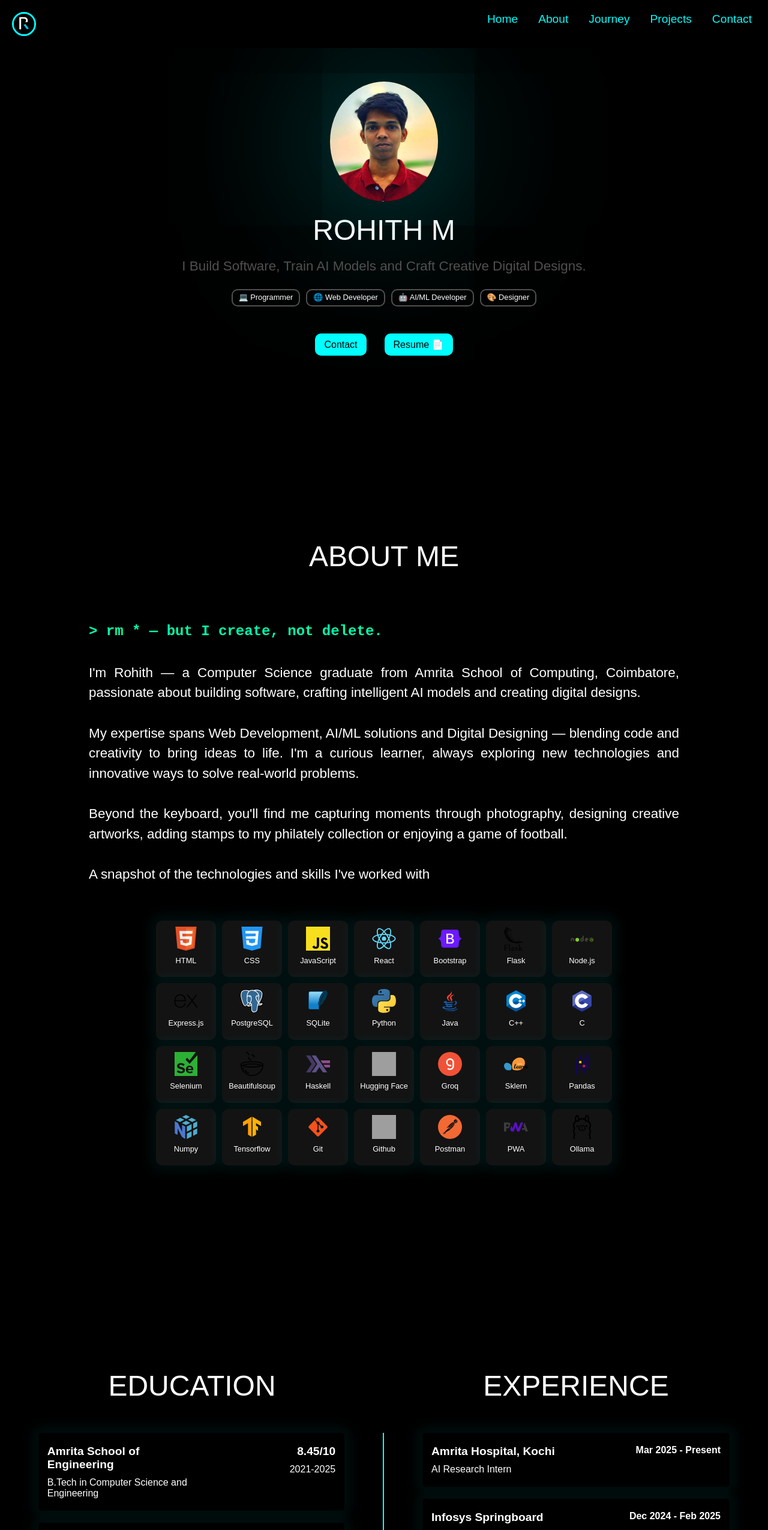
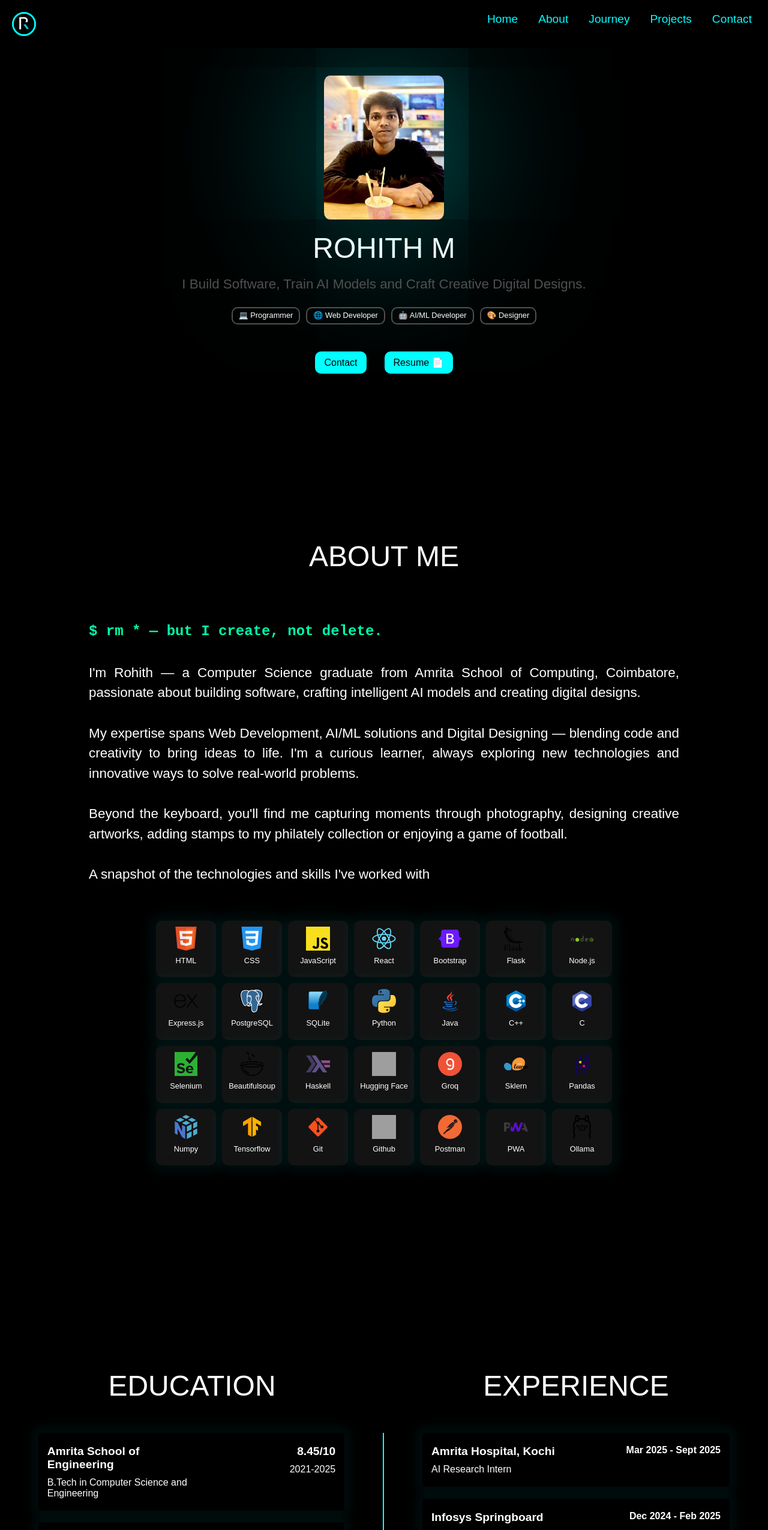
Before and after one commit to ROHITH-M10/MyPortfolio, a React (Create React App) app: page / in a window 1280 px wide. Shown: the top 2551 px of the page at 60% size. Built offline with nearby package versions, Linux system fonts and the light colour scheme; grey boxes are pictures that could not be loaded; what @cursorify/react would draw is missing.

Commit message:
exp update, avatar update, small updates

```diff
--- a/src/App.jsx
+++ b/src/App.jsx
@@ -20,10 +20,10 @@ function App() {
     AOS.init({
       duration: 1200,        // Animations run for 1200ms
       easing: 'ease-in-out', // Smooth easing
-      offset: 100,           // Trigger when element is 100px from viewport
-      once: false,           // Animation will run every time you scroll
+      offset: 0,           // Trigger when element is 100px from viewport
+      once: true,           // Animation will run every time you scroll
       mirror: true,          // Animate when scrolling back
-      delay: 300,            // 300ms delay for all animations
+      delay: 10,            // 300ms delay for all animations
       anchorPlacement: 'center-bottom', // Anchor element at the center-bottom
     });
   }, []);
--- a/src/assets/data/experienceData.json
+++ b/src/assets/data/experienceData.json
@@ -3,7 +3,7 @@
         "company": "Amrita Hospital, Kochi",
         "role": "AI Research Intern",
         "description": "",
-        "date": "Mar 2025 - Present"
+        "date": "Mar 2025 - Sept 2025"
         },
     {
     "company": "Infosys Springboard",
--- a/src/components/about.jsx
+++ b/src/components/about.jsx
@@ -10,7 +10,7 @@ function About() {
             </div>
             <div className="about-info" data-aos="fade-right">
                 <div style={{ fontFamily: 'monospace', fontSize: '1.5rem', fontWeight: 'bold', color: '#00FFAB' }}>
-                    {'>'} rm * — but I create, not delete.
+                    {'$'} rm * — but I create, not delete.
                 </div>
                 <br />
                 I'm Rohith — a Computer Science graduate from Amrita School of Computing, Coimbatore,
--- a/src/components/contact.jsx
+++ b/src/components/contact.jsx
@@ -36,14 +36,14 @@ function Contact() {
             Contact Me
         </div>
         <div className="text-content">
-            <div className="mail-text" data-aos="fade-up">
+            <div className="mail-text" >
                 rohithmemail@gmail.com
             </div>
-            <div className="text" data-aos="fade-up">
+            <div className="text" >
                 Feel free to reach out to me for any queries.
             </div>
         </div>
-        <form onSubmit={handleFormSubmit} className="contact-form" data-aos="fade-up">
+        <form onSubmit={handleFormSubmit} className="contact-form" >
             <div className="user-info">
                 <div className="form-group form-name">
                     <input type="text" id="name" name="name" placeholder="Name" required/>
--- a/src/components/educationCard.jsx
+++ b/src/components/educationCard.jsx
@@ -5,7 +5,7 @@ import React from 'react';
 
 function EducationCard(props) {
   return (
-    <div className="education-card-container" data-aos="fade-down">
+    <div className="education-card-container" >
             <div className="education-card">
             <div className="degree">
                 <div className="institute">
--- a/src/components/experienceCard.jsx
+++ b/src/components/experienceCard.jsx
@@ -1,4 +1,3 @@
-import AnchorLink from 'react-anchor-link-smooth-scroll';
 import '../styles/experienceCard.css';
 import React from 'react';
 
@@ -6,7 +5,7 @@ import React from 'react';
 
 function ExperienceCard(props) {
   return (
-    <div className="experience-card-container" data-aos="fade-down">
+    <div className="experience-card-container">
             <div className="experience-card">
             <div className="company">
                 <div className="company-name">
--- a/src/components/home.jsx
+++ b/src/components/home.jsx
@@ -1,7 +1,7 @@
 import '../styles/home.css';
 import AnchorLink from "react-anchor-link-smooth-scroll";
 import React from 'react';
-import rohith from '../assets/images/rohith.jpg';
+import rohith from '../assets/images/rohith3.jpg';
 
 function Home() {
   return (
@@ -37,13 +37,13 @@ function Home() {
       </div>
 
       {/* Links with Bounce Effect */}
-      <div className="links" data-aos="fade-up" data-aos-delay="900">
+      <div className="links" data-aos="fade-up">
         <div className="contact">
-          <AnchorLink href="#contact" data-aos="zoom-in" data-aos-delay="1100">
+          <AnchorLink href="#contact">
             Contact
           </AnchorLink>
         </div>
-        <div className="resume" data-aos="zoom-in" data-aos-delay="1300">
+        <div className="resume">
           <a
           href="resume/Rohith_M_Resume.pdf"
           target="_blank" rel="noreferrer">
--- a/src/components/journey.jsx
+++ b/src/components/journey.jsx
@@ -8,13 +8,13 @@ import ExperienceData from '../assets/data/experienceData.json';
 
 function Journey() {
   return (
-    <div className="education-experience" id="journey">
+    <div className="education-experience" id="journey" >
         <div className="education">
             <div className="heading">
                 Education
             </div>
 
-            <div className="content">
+            <div className="content" data-aos="fade-down">
                 {EducationData.map((education) => {
                     return <EducationCard institute={education.institute} degree={education.degree} grade={education.grade} year={education.year}/>
                 })}
@@ -28,7 +28,7 @@ function Journey() {
                 Experience
             </div>
 
-            <div className="content">
+            <div className="content" data-aos="fade-down">
                 {ExperienceData.map((experience) => {
                     return <ExperienceCard company={experience.company} role={experience.role} description={experience.description} date={experience.date}/>
                 })}
--- a/src/components/navbar.jsx
+++ b/src/components/navbar.jsx
@@ -36,7 +36,7 @@ function Navbar() {
 
     <nav className="navbar-mobile">
         <div className="logo">
-            <img src={Logo} alt="logo" />
+            <AnchorLink href="#home"><img src={Logo} alt="logo" /></AnchorLink>
             <i class="fa hamburger" onClick={handleNavbar} >&#xf0c9;</i>
         </div>
         <div className={`nav-links ${DropDownStyle}`}>
--- a/src/styles/about.css
+++ b/src/styles/about.css
@@ -68,8 +68,11 @@
 
 @media screen and (max-width: 768px){
     .my-skills{
-        width: 90%;
+        max-width: 90%;
+        display: grid;
+        grid-template-columns: repeat(auto-fit, minmax(80px, 1fr)); /* Responsive columns */
         gap: 10px;
+        font-size: 0.8rem;
     }
 
     .about-info{
--- a/src/styles/home.css
+++ b/src/styles/home.css
@@ -16,9 +16,11 @@
 
 
 .avatar{
-    width: 180px;
-    height: 200px;
-    border-radius: 50%;
+    width: 200px;
+    height: 240px;
+    object-fit: cover;
+    border-radius: 5%;
+    margin-top: 20px;
     margin-bottom: 20px;
     box-shadow: 0px 0px 10000px 0px rgba(0, 255, 255, 0.596);
 }
--- a/src/styles/navbar.css
+++ b/src/styles/navbar.css
@@ -59,8 +59,8 @@ ul{
 
 .navbar .nav-links a:hover{
     color: var(--third-color);
-    border: solid 2px var(--third-color);
-    border-radius: 10px;
+    border-radius: 0%;
+    text-shadow: 0px 0px 10px aqua;
     transition: 0.5s;
 }
 
```
Also changed, not shown: src/assets/images/rohith3.jpg (added), 1 other file (tests, documents, lock files or other folders).
